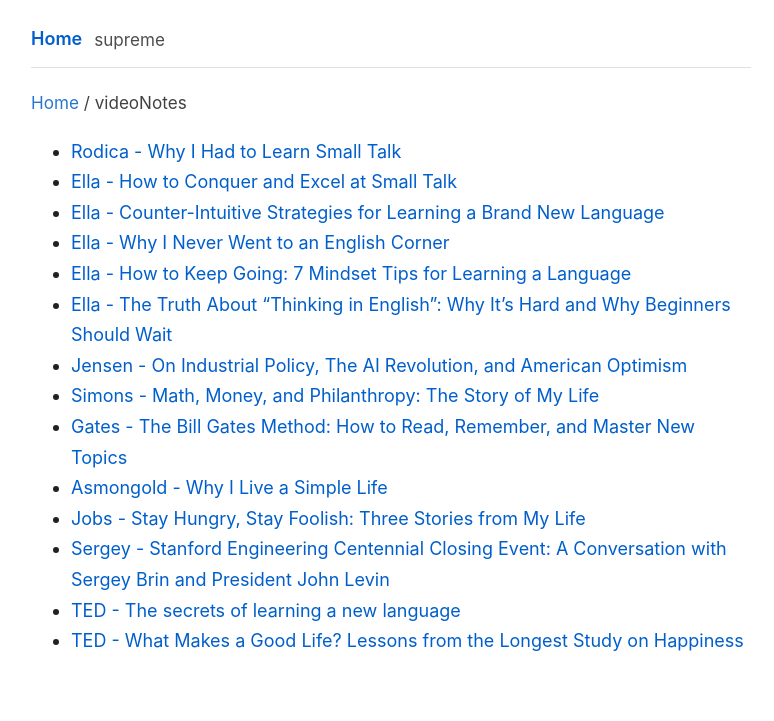
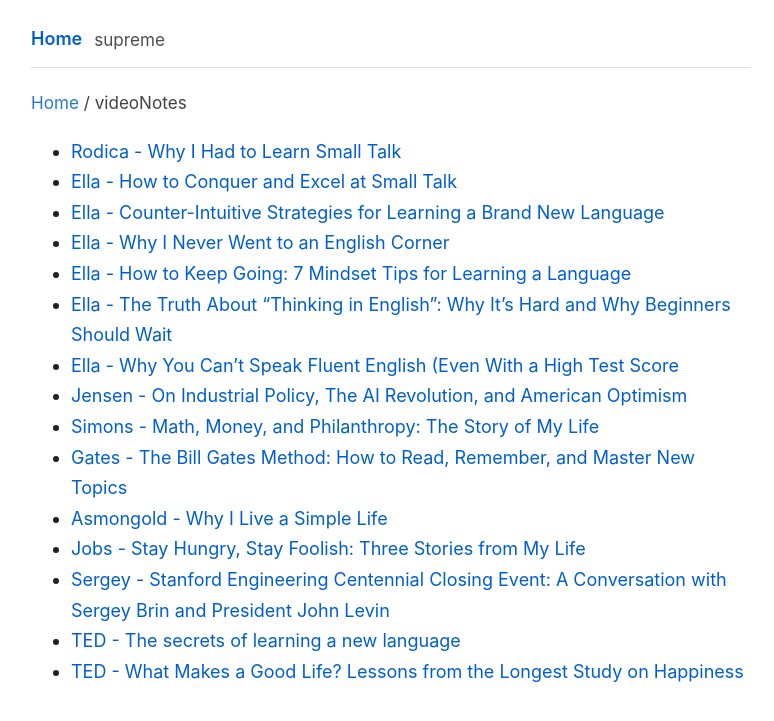
Before and after one commit to CompositeLizard/supreme, a Jekyll site: the page built from videoNotes/index.md, in a window 1280 px wide. Shown: the top 721 px of the page, without its empty margins (249-1023 px from the left). Built offline with Jekyll 4.4.1, drawn with Linux system fonts in a browser that asks for light colours.

Commit message:
Update index.md

```diff
--- a/videoNotes/index.md
+++ b/videoNotes/index.md
@@ -8,6 +8,7 @@ title: Notes
 - [Ella - Why I Never Went to an English Corner](English-Corner.md)
 - [Ella - How to Keep Going: 7 Mindset Tips for Learning a Language](How-Keep-Going-Mindset-Tip.md)
 - [Ella - The Truth About "Thinking in English": Why It’s Hard and Why Beginners Should Wait](Thinking-English.md)
+- [Ella - Why You Can't Speak Fluent English (Even With a High Test Score](Cannot-Speak-Fluent-English.md)
 - [Jensen - On Industrial Policy, The AI Revolution, and American Optimism](Jensen-Huang-Industrial-Policy-AI-Revolution-American-Optimism.md)
 - [Simons - Math, Money, and Philanthropy: The Story of My Life](Math-Money-Philanthropy-Story-of-My-Life.md)
 - [Gates - The Bill Gates Method: How to Read, Remember, and Master New Topics](Bil-Gates-Method-Reading.md)
```
